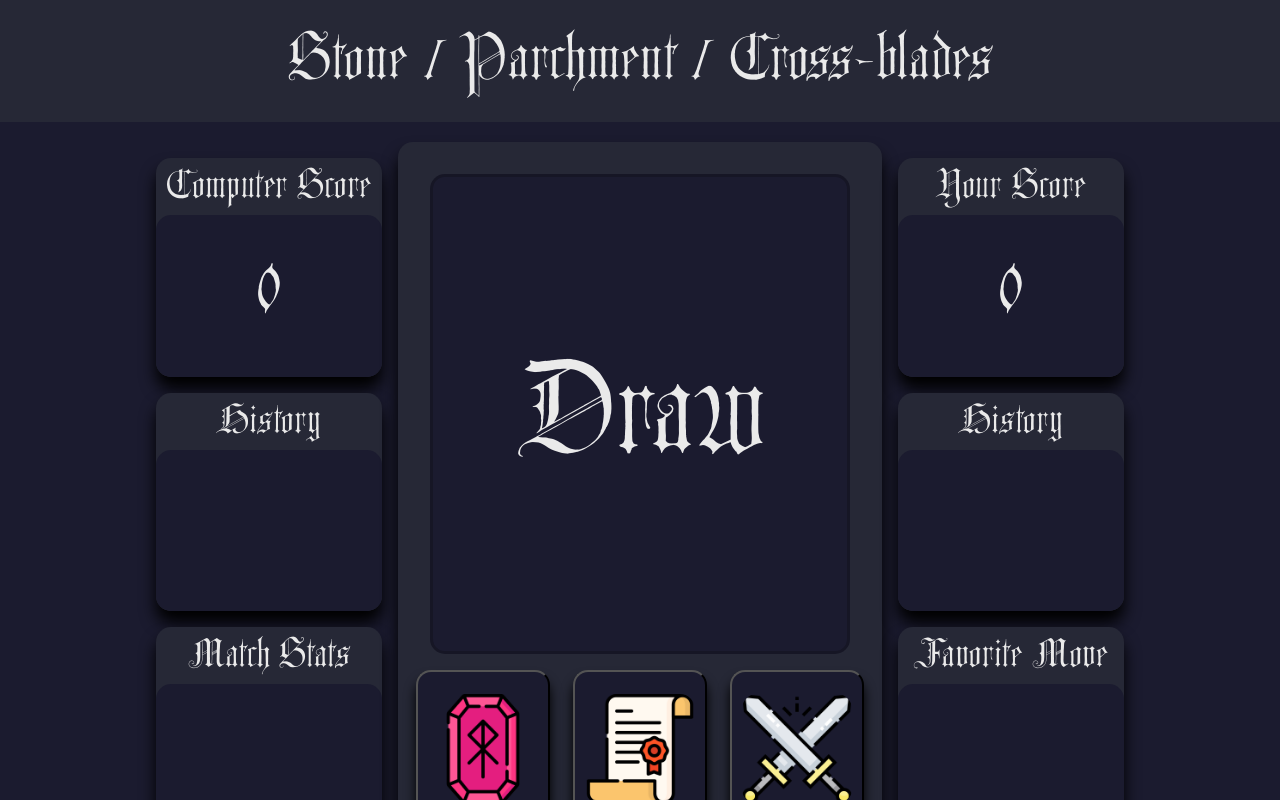
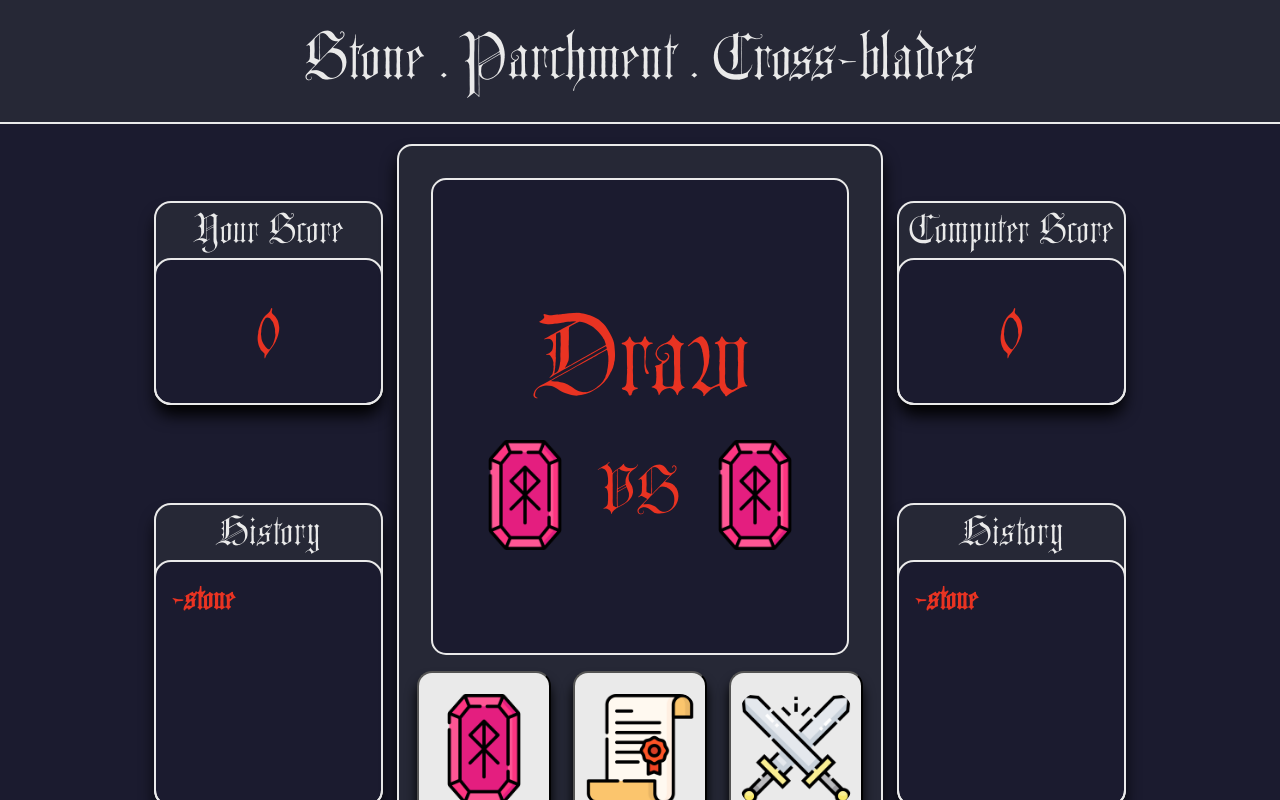
Before and after one commit to AdityaPatilxx/Rock-Paper-Scissors, a plain HTML site: page index.html in a window 1280 px wide. Both pictures are taken after a click on the button 483 px from the left and 749 px from the top of the page. Shown: the top 800 px of the page. Drawn offline with Linux system fonts and the light colour scheme; a web font is replaced by a local one.

Commit message:
feat: add function to show player and ai choice with the outcome
-cancelled favorite move and match stats features that were planned
-updated the color placement and added outline to major parts
-if not mention in the last commit: added score display

```diff
--- a/index.html
+++ b/index.html
@@ -12,28 +12,21 @@
 <body>
     <header>
         <div class="header-container">
-            <h1>Stone / Parchment / Cross-blades</h1>
+            <h1>Stone . Parchment . Cross-blades</h1>
         </div>
     </header>
     <main>
         <div class="main-container">
             <div class="left sidebar">
                 <div class="score-board">
-                    <h2>Computer Score</h2>
+                    <h2>Your Score</h2>
                     <div class="inner-box">
-                        <h1 id="computer-score">0</h1>
+                        <h1 id="human-score">0</h1>
                     </div>
                 </div>
-                <div class="computer choice-history">
+                <div class="human choice-history">
                     <h3>History</h3>
-                    <div class="inner-box">
-
-                    </div>
-                </div>
-                <div class="match-stats">
-                    <h3>Match Stats</h3>
-                    <div class="inner-box">
-
+                    <div class="inner-box history">
                     </div>
                 </div>
             </div>
@@ -57,25 +50,22 @@
             </div>
             <div class="right sidebar">
                 <div class="score-board">
-                    <h2>Your Score</h2>
+                    <h2>Computer Score</h2>
                     <div class="inner-box">
-                        <h1 id="human-score">0</h1>
+                        <h1 id="computer-score">0</h1>
                     </div>
                 </div>
-                <div class="human choice-history">
+                <div class="computer choice-history">
                     <h3>History</h3>
-                    <div class="inner-box"></div>
-                </div>
-                <div class="favorite-move">
-                    <h3>Favorite Move</h3>
-                    <div class="inner-box"></div>
+                    <div class="inner-box history">
+                    </div>
                 </div>
             </div>
         </div>
     </main>
     <footer>
         <div class="footer-container">
-            <p>All content &copy; 2024 Aditya. Duplication forbidden under the curse of shadows.</p>
+            <p>Copyright &copy; 2024 Aditya.</p>
         </div>
     </footer>
 </body>
--- a/script.js
+++ b/script.js
@@ -11,12 +11,15 @@ function getComputerChoice() {
 
     let randNum = Math.floor(Math.random() * 10) + 1
     if (randNum < 7 && randNum > 3) {
+        addToHistory('-parchment', 0)
         return PAPER
     }
     else if (randNum < 4) {
+        addToHistory('-stone', 0)
         return ROCK
     }
     else {
+        addToHistory('-cross blades', 0)
         return SCISSOR
     }
 }
@@ -31,25 +34,26 @@ function playRound(event) {
     currentHScore = parseInt(humanScore.textContent, 10)
     currentCScore = parseInt(computerScore.textContent, 10)
 
-    let computerChoice = getComputerChoice()
-
     if (button) {
         switch (button.className) {
             case 'rock':
-                console.log('rock');
+                addToHistory('-stone', 1)
                 humanChoice = ROCK
                 break;
             case 'paper':
-                console.log('paper')
+                addToHistory('-parchment', 1)
                 humanChoice = PAPER
                 break
             case 'scissor':
-                console.log('scissor')
+                addToHistory('-cross blades', 1)
                 humanChoice = SCISSOR
                 break
 
         }
     }
+    let computerChoice = getComputerChoice()
+
+    displayChoices(humanChoice, computerChoice)
 
     choiceCompare(humanChoice, computerChoice)
     humanScore.textContent = currentHScore
@@ -59,27 +63,72 @@ function playRound(event) {
 
 function choiceCompare(HC, CC) {
     if ((HC == ROCK && CC == SCISSOR) || (HC == PAPER && CC == ROCK) || (HC == SCISSOR && CC == PAPER)) {
-        display('Victory')
+        displayOutcome('Victory')
         currentHScore++
 
     }
     else if ((HC == ROCK && CC == PAPER) || (HC == PAPER && CC == SCISSOR) || (HC == SCISSOR && CC == ROCK)) {
-        display('Defeat')
+        displayOutcome('Defeat')
         currentCScore++
     }
     else if (HC == CC) {
-        display('Draw')
+        displayOutcome('Draw')
     }
 }
 
-function display(outcome) {
+function displayOutcome(outcome) {
     let result = document.createElement('h1')
+    let screen = document.querySelector('.game-display')
+    // screen.replaceChildren()
+
+    result.textContent = outcome
+    screen.prepend(result)
+}
+
+function displayChoices(humanChoice, computerChoice) {
+    let HChoiceImage = document.createElement('img')
+    let verses = document.createElement('p')
+    let CChoiceImage = document.createElement('img')
+    let division = document.createElement('div')
+
     let screen = document.querySelector('.game-display')
     screen.replaceChildren()
 
-    result.textContent = outcome
+    if (humanChoice == ROCK) {
+        HChoiceImage.src = 'assets/images/rune_stone.png'
+    }
+    else if (humanChoice == PAPER) {
+        HChoiceImage.src = 'assets/images/parchment.png'
+    }
+    else if (humanChoice == SCISSOR) {
+        HChoiceImage.src = 'assets/images/sword-new.png'
+    }
 
-    screen.appendChild(result)
+    if (computerChoice == ROCK) {
+        CChoiceImage.src = 'assets/images/rune_stone.png'
+    }
+    else if (computerChoice == PAPER) {
+        CChoiceImage.src = 'assets/images/parchment.png'
+    }
+    else if (computerChoice == SCISSOR) {
+        CChoiceImage.src = 'assets/images/sword-new.png'
+    }
+
+    verses.textContent = 'VS'
+
+    division.append(HChoiceImage, verses, CChoiceImage)
+    screen.appendChild(division)
+}
+
+function addToHistory(elementToAdd, whereToAdd) {
+    const container = whereToAdd
+        ? document.querySelector('.human .history')
+        : document.querySelector('.computer .history');
+
+    let symbol = document.createElement('p')
+    symbol.textContent = elementToAdd
+    container.prepend(symbol)
+
 }
 
 let choices = document.querySelector('#choices')
--- a/style.css
+++ b/style.css
@@ -31,13 +31,16 @@ body{
 }
 
 h1,h2,h3,h4,h5,h6{
-    font-weight: 400;
+    font-weight: 500;
 }
 
-/* header, footer{
-    background-color: var(--secondary-color);
-    color: var(--primary-color);
-} */
+header{
+    border-bottom: 2px solid;
+}
+
+footer{
+    border-top: 2px solid;
+}
 
 
 /* ---------------------------------------------------------------------------------------- */
@@ -53,6 +56,7 @@ main *{
     align-items: center;
     padding: 1rem;
     background-color: var(--border-color);
+    color: var(--secondary-color);
 }
 
 .header-container > h1{
@@ -78,9 +82,9 @@ footer p{
     justify-content: space-around;
     flex: 2;
     padding: 1rem;
-
     background-color: var(--border-color);
     box-shadow: 0px 12px 16px black;
+    border: 2px solid;
 }
 
 .sidebar{
@@ -94,6 +98,19 @@ footer p{
     /* border: 5px dashed var(--accent-color); */
 }
 
+.sidebar > div{
+    background-color: var(--border-color);
+    flex: 1;
+    display: flex;
+    flex-direction: column;
+    box-shadow: 0px 12px 16px black;
+    outline: 2px solid;
+}
+
+.score-board{
+    max-height: 200px;
+}
+
 .sidebar h3,h2{
     font-size: 2.5rem;
     text-align: center;
@@ -104,7 +121,7 @@ img{
 }
 
 button{
-    background-color: var(--primary-color);
+    background-color: var(--secondary-color);
 
     font-family: "blackCat", sans-serif;
     color: var(--secondary-color);
@@ -131,33 +148,59 @@ button{
     flex: 3;
     background-color: var(--primary-color);
     margin: 16px;
-    border: 3px solid rgba(0, 0, 0, 0.202);
+    border: 2px solid;
+    display: flex;
+    flex-direction: column;
+    justify-content: center;
+    align-items: center;
+}
+
+.game-display div{
     display: flex;
     justify-content: space-around;
     align-items: center;
+    gap:20px
 }
 
 .game-display p{
     font-size: 4rem;
+    color: var(--accent-color);
 }
 .game-display h1{
-    font-size: 8rem;
+    font-size: 7rem;
+    color: var(--accent-color);
 }
 
-.sidebar > div{
-    background-color: var(--border-color);
-    flex: 1;
-    display: flex;
-    flex-direction: column;
-    box-shadow: 0px 12px 16px black;
-}
+
 
 .inner-box{
     background-color: var(--primary-color);
-    flex:2
+    flex:2;
+    outline: 2px solid;
 }
 
 .inner-box h1{
     font-size: 6rem;
     text-align: center;
+    color: var(--accent-color);
 }
+
+
+
+.sidebar > .choice-history{
+    flex: 2;
+    max-height: 300px;
+}
+
+.history{
+    overflow: hidden;
+    gap: 1rem;
+    padding: 1rem;
+    scroll-behavior: smooth;
+}
+
+.history p{
+    font-size: 2rem;
+    font-weight: 600;
+    color: var(--accent-color);
+}
```
Also changed, not shown: 1 other file.
